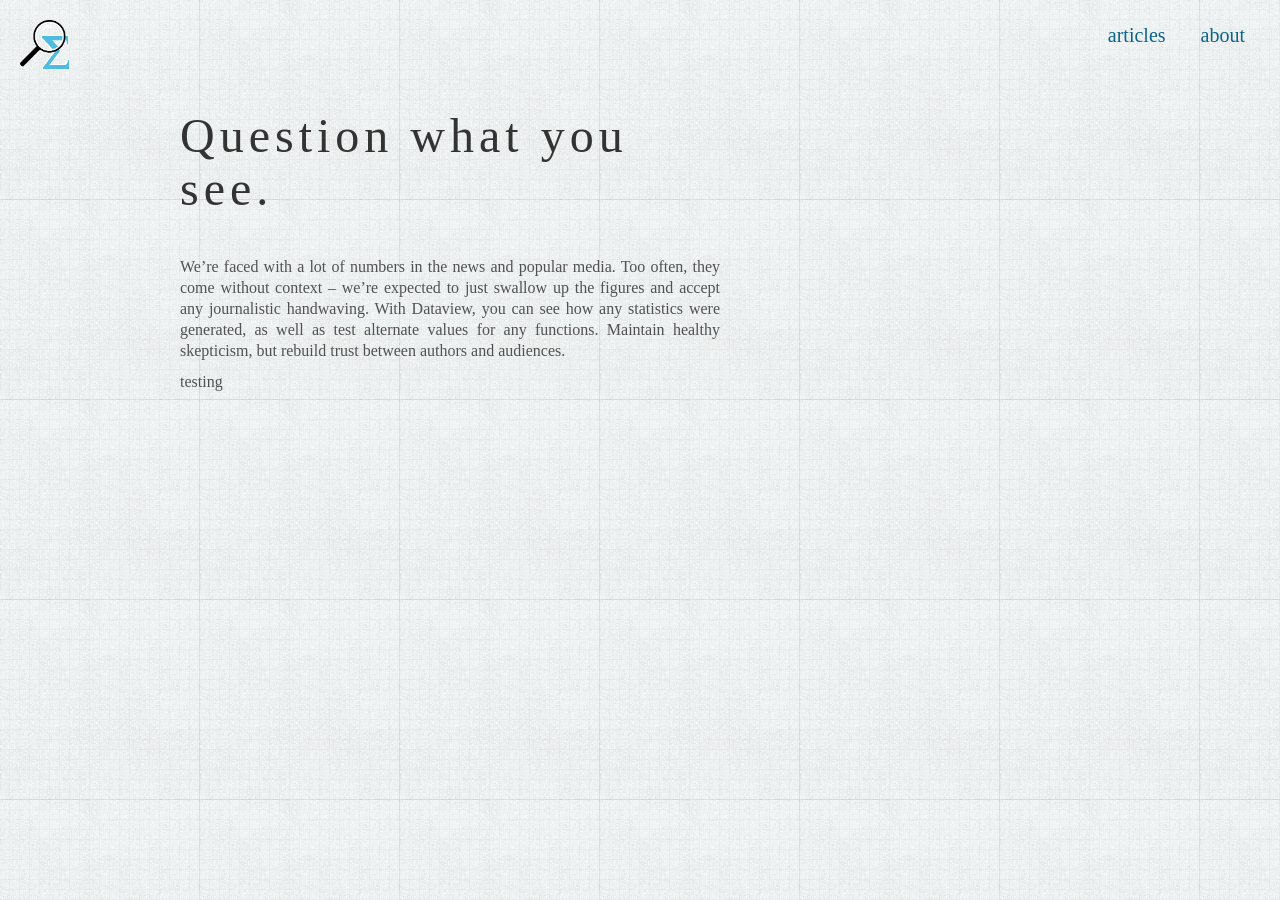
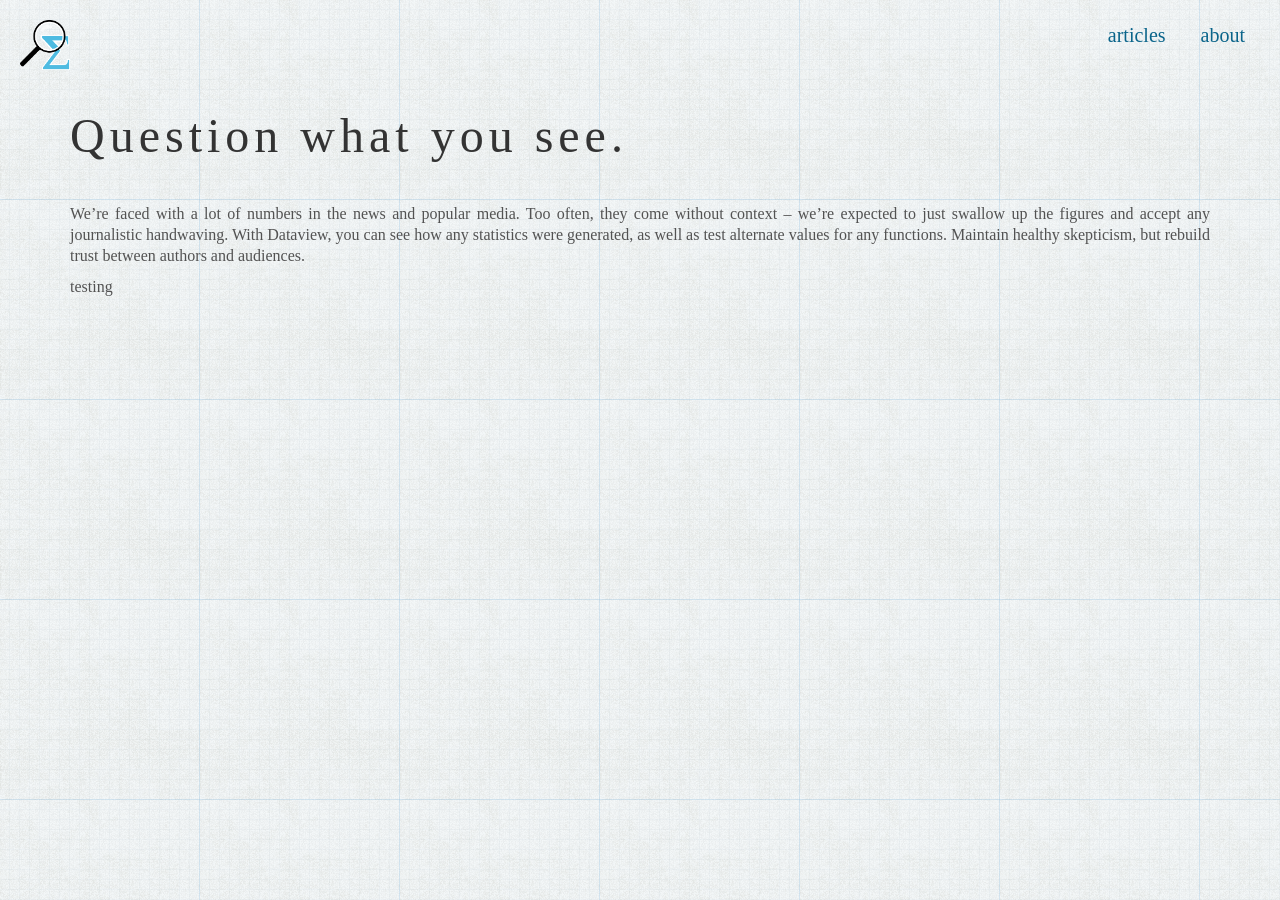
Before and after one commit to bethny/bethny.github.io, a Jekyll site: the page built from test/index.html, in a window 1280 px wide. Built offline with Jekyll 4.4.1, drawn with Linux system fonts in a browser that asks for light colours; nearby versions of some CDN libraries; some web fonts are replaced.

Commit message:
Update test.html

```diff
--- a/_layouts/test.html
+++ b/_layouts/test.html
@@ -16,10 +16,8 @@
 			</nav>
 			<div style="clear: both;"></div>
 			<div class="container">
-				<div class="col-md-6 col-md-offset-1">
-					{{ content }}
-				</div>
+				{{ content }}
 
-			</div><!-- /.container -->
+			</div><!-- /.container-->
 		</body>
 	</html>
```
